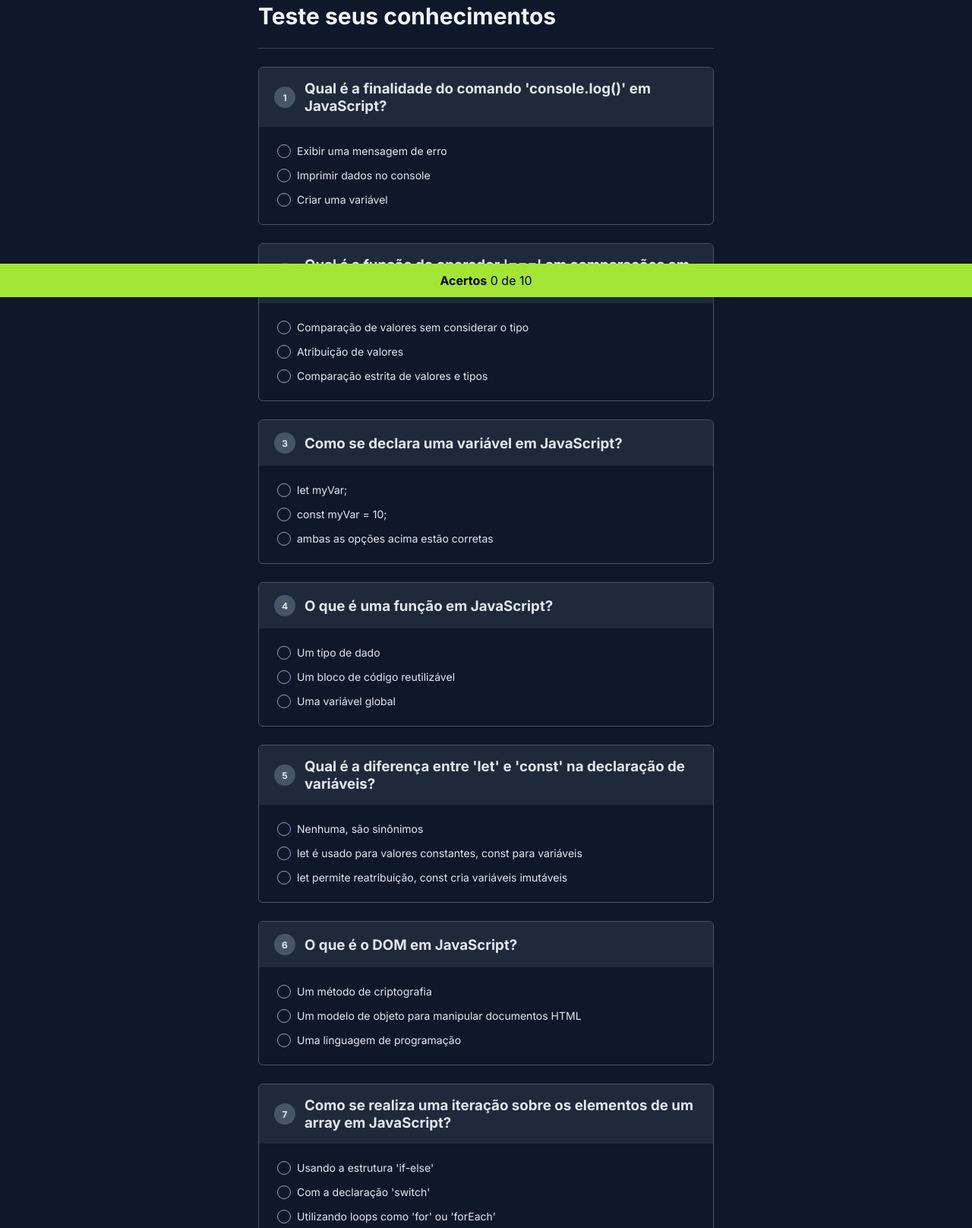
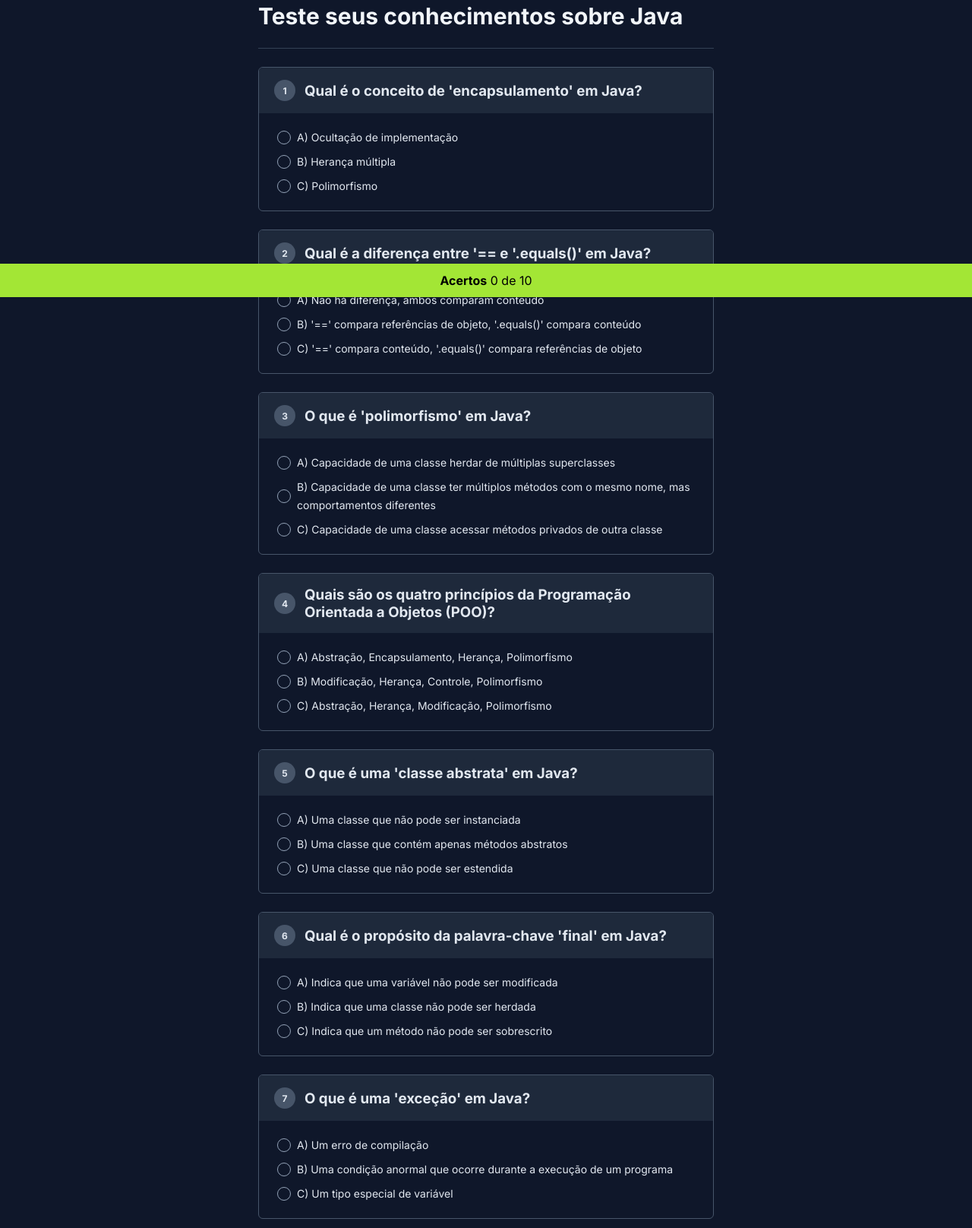
Before and after one commit to LucasHCOliveira7/nlw-expert-html-css-js, a plain HTML site: page index.html in a window 1280 px wide. Shown: the part 409-2025 px from the top of the page at 76% size. Drawn offline with Linux system fonts and the light colour scheme.

Commit message:
Atualizando aplicação com perguntas sobre Java

```diff
--- a/index.html
+++ b/index.html
@@ -4,7 +4,7 @@
 <head>
     <meta charset="UTF-8">
     <meta name="viewport" content="width=device-width, initial-scale=1.0">
-    <title>NLW Expert HTML+CSS+JS</title>
+    <title>NLW Expert Rocketseat</title>
 
     <link rel="stylesheet" href="style.css" />
 </head>
@@ -14,7 +14,7 @@
         <header>
             <img src="https://gist.githubusercontent.com/maykbrito/f47569e32fb2b21f2ecc9f4c035c141f/raw/a45997404564112d7596fbb1b9cad5de5521927e/logo.svg"
                 alt="Logo da NLW">
-            <h1>Teste seus conhecimentos</h1>
+            <h1>Teste seus conhecimentos sobre Java</h1>
         </header>
 
         <div id="quiz"></div>
--- a/index.js
+++ b/index.js
@@ -1,94 +1,94 @@
 const perguntas = [
     {
-      pergunta: "Qual é a finalidade do comando 'console.log()' em JavaScript?",
+        pergunta: "Qual é o conceito de 'encapsulamento' em Java?",
         respostas: [
-        "Exibir uma mensagem de erro",
-        "Imprimir dados no console",
-        "Criar uma variável"
+            "A) Ocultação de implementação",
+            "B) Herança múltipla",
+            "C) Polimorfismo"
         ],
-      correta: 1
+        correta: 0 // Resposta A) Ocultação de implementação
     },
     {
-      pergunta: "Qual é a função do operador '===' em comparações em JavaScript?",
+        pergunta: "Qual é a diferença entre '== e '.equals()' em Java?",
         respostas: [
-        "Comparação de valores sem considerar o tipo",
-        "Atribuição de valores",
-        "Comparação estrita de valores e tipos"
+            "A) Não há diferença, ambos comparam conteúdo",
+            "B) '==' compara referências de objeto, '.equals()' compara conteúdo",
+            "C) '==' compara conteúdo, '.equals()' compara referências de objeto"
         ],
-      correta: 2
+        correta: 1 // Resposta B) '==' compara referências de objeto, '.equals()' compara conteúdo
     },
     {
-      pergunta: "Como se declara uma variável em JavaScript?",
+        pergunta: "O que é 'polimorfismo' em Java?",
         respostas: [
-        "let myVar;",
-        "const myVar = 10;",
-        "ambas as opções acima estão corretas"
+            "A) Capacidade de uma classe herdar de múltiplas superclasses",
+            "B) Capacidade de uma classe ter múltiplos métodos com o mesmo nome, mas comportamentos diferentes",
+            "C) Capacidade de uma classe acessar métodos privados de outra classe"
         ],
-      correta: 2
+        correta: 1 // Resposta B) Capacidade de uma classe ter múltiplos métodos com o mesmo nome, mas comportamentos diferentes
     },
     {
-      pergunta: "O que é uma função em JavaScript?",
+        pergunta: "Quais são os quatro princípios da Programação Orientada a Objetos (POO)?",
         respostas: [
-        "Um tipo de dado",
-        "Um bloco de código reutilizável",
-        "Uma variável global"
+            "A) Abstração, Encapsulamento, Herança, Polimorfismo",
+            "B) Modificação, Herança, Controle, Polimorfismo",
+            "C) Abstração, Herança, Modificação, Polimorfismo"
         ],
-      correta: 1
+        correta: 0 // Resposta A) Abstração, Encapsulamento, Herança, Polimorfismo
     },
     {
-      pergunta: "Qual é a diferença entre 'let' e 'const' na declaração de variáveis?",
+        pergunta: "O que é uma 'classe abstrata' em Java?",
         respostas: [
-        "Nenhuma, são sinônimos",
-        "let é usado para valores constantes, const para variáveis",
-        "let permite reatribuição, const cria variáveis imutáveis"
+            "A) Uma classe que não pode ser instanciada",
+            "B) Uma classe que contém apenas métodos abstratos",
+            "C) Uma classe que não pode ser estendida"
         ],
-      correta: 2
+        correta: 0 // Resposta A) Uma classe que não pode ser instanciada
     },
     {
-      pergunta: "O que é o DOM em JavaScript?",
+        pergunta: "Qual é o propósito da palavra-chave 'final' em Java?",
         respostas: [
-        "Um método de criptografia",
-        "Um modelo de objeto para manipular documentos HTML",
-        "Uma linguagem de programação"
+            "A) Indica que uma variável não pode ser modificada",
+            "B) Indica que uma classe não pode ser herdada",
+            "C) Indica que um método não pode ser sobrescrito"
         ],
-      correta: 1
+        correta: 1 // Resposta B) Indica que uma classe não pode ser herdada
     },
     {
-      pergunta: "Como se realiza uma iteração sobre os elementos de um array em JavaScript?",
+        pergunta: "O que é uma 'exceção' em Java?",
         respostas: [
-        "Usando a estrutura 'if-else'",
-        "Com a declaração 'switch'",
-        "Utilizando loops como 'for' ou 'forEach'"
+            "A) Um erro de compilação",
+            "B) Uma condição anormal que ocorre durante a execução de um programa",
+            "C) Um tipo especial de variável"
         ],
-      correta: 2
+        correta: 1 // Resposta B) Uma condição anormal que ocorre durante a execução de um programa
     },
     {
-      pergunta: "O que é o JSON em JavaScript?",
+        pergunta: "Qual é a diferença entre 'throw' e 'throws' em Java?",
         respostas: [
-        "Um método de formatação de texto",
-        "Uma linguagem de estilização",
-        "Um formato de dados leve e intercambiável"
+            "A) 'throw' é usado para lançar uma exceção, 'throws' é usado para declarar exceções que um método pode lançar",
+            "B) 'throw' é usado para declarar exceções que um método pode lançar, 'throws' é usado para lançar uma exceção",
+            "C) 'throw' e 'throws' são usados de forma intercambiável em Java"
         ],
-      correta: 2
+        correta: 0 // Resposta A) 'throw' é usado para lançar uma exceção, 'throws' é usado para declarar exceções que um método pode lançar
     },
     {
-      pergunta: "Qual é a diferença entre 'null' e 'undefined' em JavaScript?",
+        pergunta: "Qual é o significado de 'serialização' em Java?",
         respostas: [
-        "São iguais, usados de forma intercambiável",
-        "'null' representa a ausência de valor, 'undefined' é atribuído explicitamente",
-        "Ambos representam valores vazios"
+            "A) Processo de converter um objeto em uma sequência de bytes",
+            "B) Processo de criptografar um objeto",
+            "C) Processo de ocultar um objeto"
         ],
-      correta: 1
+        correta: 0 // Resposta A) Processo de converter um objeto em uma sequência de bytes
     },
     {
-      pergunta: "Como se adiciona um evento a um elemento HTML usando JavaScript?",
+        pergunta: "O que é 'sobrecarga de método' em Java?",
         respostas: [
-        "Apenas com CSS",
-        "Usando o atributo 'event'",
-        "Através do método 'addEventListener'"
+            "A) Ter vários métodos com o mesmo nome, mas com parâmetros diferentes",
+            "B) Ter vários métodos com o mesmo nome e os mesmos parâmetros",
+            "C) Ter apenas um método em uma classe"
         ],
-      correta: 2
-    },
+        correta: 0 // Resposta A) Ter vários métodos com o mesmo nome, mas com parâmetros diferentes
+    }
 ];
 
   const quiz = document.querySelector('#quiz')
```
Lines whose indentation alone changed are shown as unchanged.
